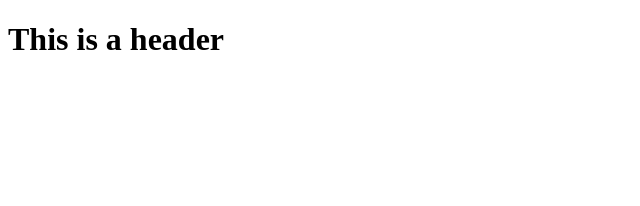
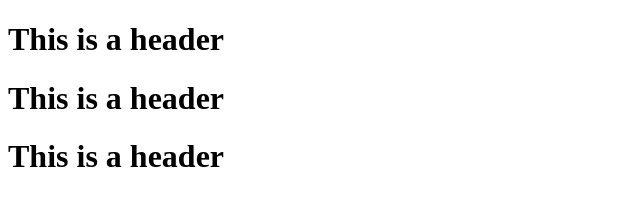
Before and after one commit to richkidsandapplepie/git-test, a website: page index.html in a window 1280 px wide. Shown: the whole page, without its empty margins (0-640 px from the left). Drawn offline with Linux system fonts and the light colour scheme.

```diff
--- a/index.html
+++ b/index.html
@@ -2,5 +2,7 @@
 <html>
   <body>
     <h1>This is a header</h1>
+    <h1>This is a header</h1>
+    <h1>This is a header</h1>
   </body>
 </html>
```
Also changed, not shown: package.json (added, +24 -0 lines), 2 other files.
